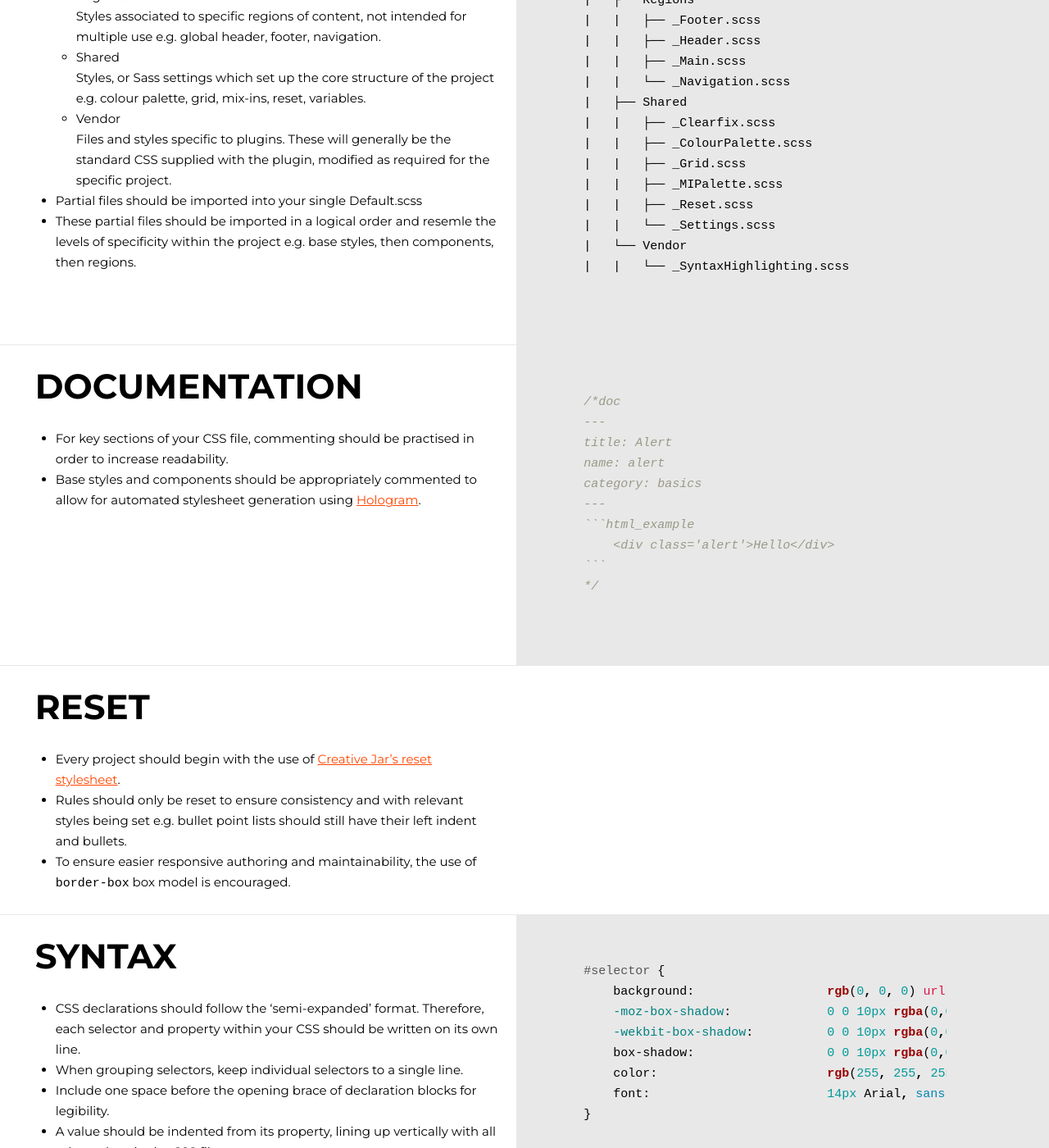
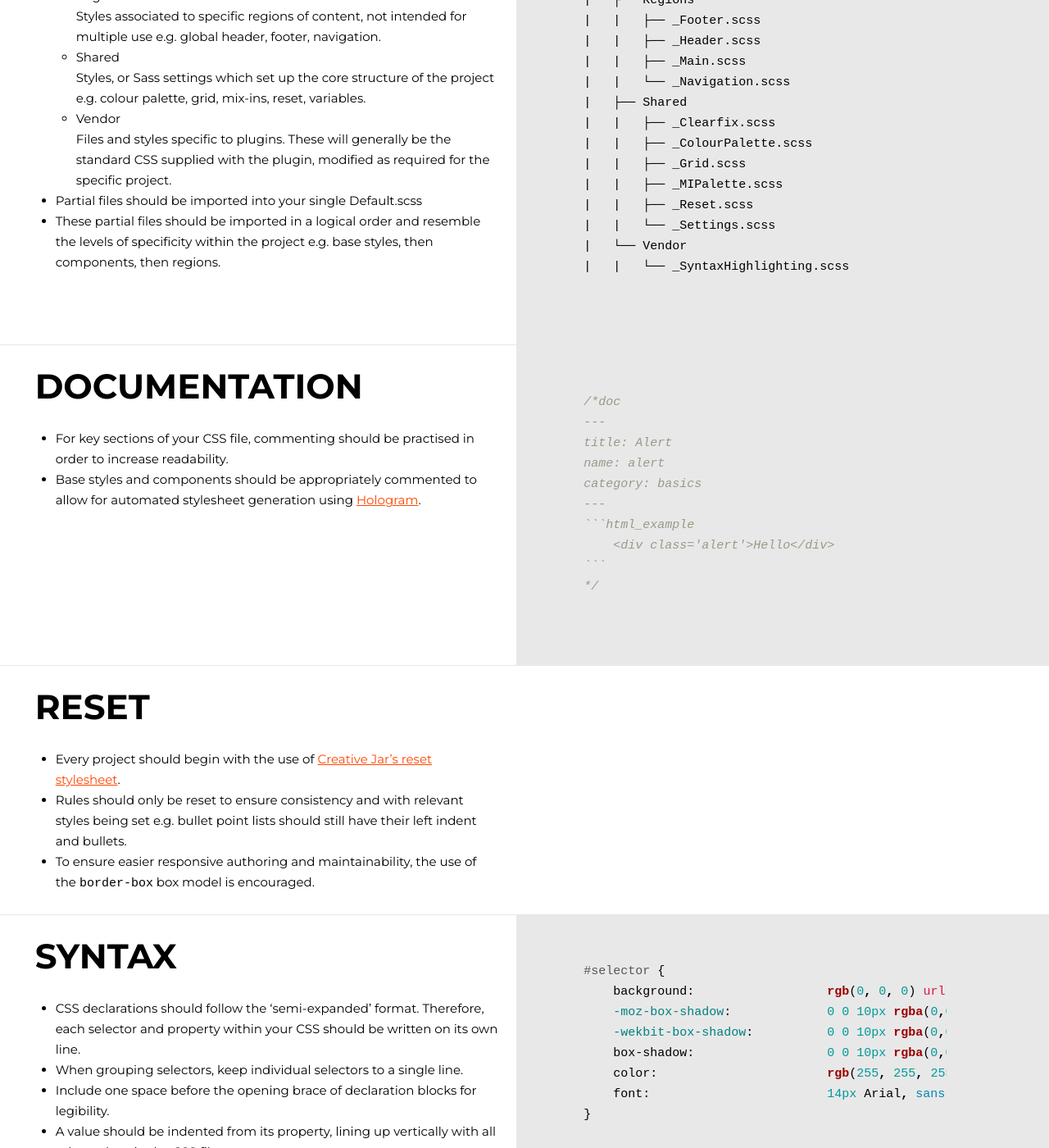
Before and after one commit to creativejar/guidelines, a Jekyll site: the page built from css/index.html, in a window 1280 px wide and 1400 px high, scrolled down 845 px. Shown: the whole window at 82% size. Built offline with Jekyll 4.4.1, drawn with Linux system fonts in a browser that asks for light colours; some of the changed text lies outside the part shown.

Commit message:
Amends to spelling and samples

```diff
--- a/css/index.html
+++ b/css/index.html
@@ -30,7 +30,7 @@
 				</ul>
 			</li>
 			<li>Partial files should be imported into your single Default.scss</li>
-			<li>These partial files should be imported in a logical order and resemle the levels of specificity within the project e.g. base styles, then components, then regions.</li>
+			<li>These partial files should be imported in a logical order and resemble the levels of specificity within the project e.g. base styles, then components, then regions.</li>
 		</ul>
 	</div>
 	<div class="l-col">
@@ -95,7 +95,7 @@
 		<ul>
 			<li>Every project should begin with the use of <a href="https://github.com/creativejar/boilerplate/blob/master/UI/SASS/Shared/_Reset.scss" target="_blank">Creative Jar’s reset stylesheet</a>.</li>
 			<li>Rules should only be reset to ensure consistency and with relevant styles being set e.g. bullet point lists should still have their left indent and bullets.</li>
-			<li>To ensure easier responsive authoring and maintainability, the use of <code>border-box</code> box model is encouraged.</li>
+			<li>To ensure easier responsive authoring and maintainability, the use of the <code>border-box</code> box model is encouraged.</li>
 		</ul>
 	</div>
 </div>
@@ -246,7 +246,7 @@
 		<ul>
 			<li>Colours should be defined using the rgb format. This allows for easy updates to rgba colour values in the future.</li>
 			<li>A project's colour palette should be defined via the use of Sass maps, grouping colours and tints together appropriately.</li>
-			<li>Colours can then be referenced within your SASS using the functions outlined in <a href="http://erskinedesign.com/blog/friendlier-colour-names-sass-maps/">this blog post</a>.</li>
+			<li>Colours can then be referenced within your Sass using the functions outlined in <a href="http://erskinedesign.com/blog/friendlier-colour-names-sass-maps/">this blog post</a>.</li>
 		</ul>
 	</div>
 	<div class="l-col">
--- a/project-structure/index.html
+++ b/project-structure/index.html
@@ -106,7 +106,7 @@
 		<ul>
 			<li>All files related to the project's styleguide</li>
 			<li>Styleguides should be generated using <a href="https://github.com/trulia/hologram">Hologram</a></li>
-			<li>Utilise <a href="https://github.com/creativejar/boilerplate">Creative Jar's boilerplate</a> for all relevant files and for a basis template for you to customise for a client's project.</li>
+			<li>Utilise <a href="https://github.com/creativejar/boilerplate">Creative Jar's boilerplate</a> for all relevant files and for a base template for you to customise for a client's project.</li>
 		</ul>
 	</div>
 </div>
--- a/testing/index.html
+++ b/testing/index.html
@@ -22,7 +22,7 @@
 			<li>Every developer should have the latest version of each browser installed locally on their machine, allowing testing of websites in production.</li>
 			<li>Creative Jar utilises <a href="http://www.browserstack.com/">Browserstack</a>, an online service with multiple virtual machines spanning platforms and devices for testing older/other browsers.</li>
 			<li>As part of the testing process, a browser compatibility checklist should be completed showing evidence of testing and issues found and resolved.</li>
-			<li>At the end of a piece of work, two instances of the checklist should exist in the QA Archive. One with evidence of bugs found, and a final one with all cells highlighted green.</li>
+			<li>At the end of a piece of work, two instances of the checklist should exist in the QA Archive. One with evidence of bugs found, and a final one with all cells highlighted green, demonstrating that all found bugs have been resolved.</li>
 		</ul>
 	</div>
 </div>
```
Also changed, not shown: html/index.html (+5 -5 lines), index.md (+0 -2 lines), 5 other files.
